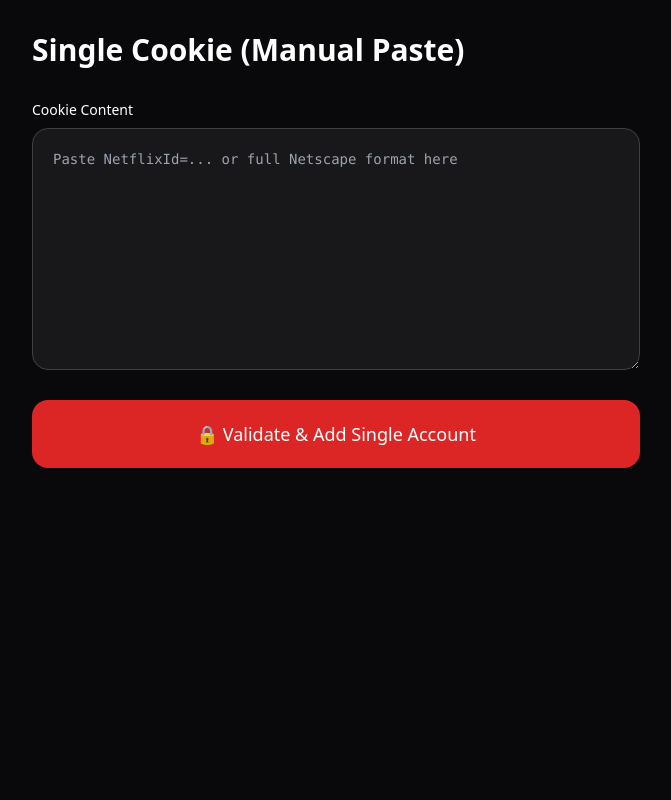
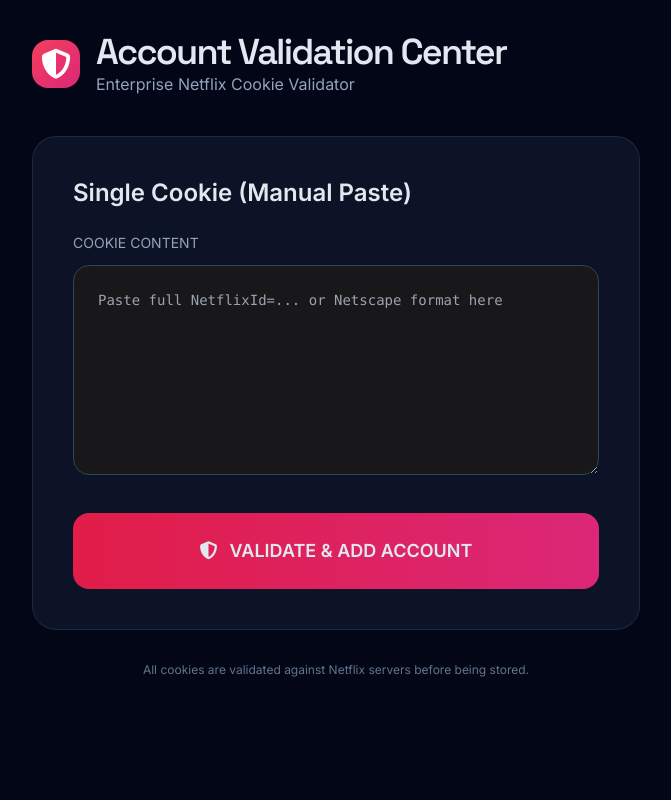
Before and after one commit to Exhipper/exflix, a Flask app: template templates/admin.html in a window 1280 px wide. Shown: the whole page, without its empty margins (304-975 px from the left). Run offline with Flask 3, Linux system fonts and the light colour scheme; the template is opened without the code that fills it, so the values that code supplies are empty; some libraries are stand-ins or nearby versions.

Commit message:
Update admin.html

```diff
--- a/templates/admin.html
+++ b/templates/admin.html
@@ -3,37 +3,89 @@
 <head>
     <meta charset="UTF-8">
     <meta name="viewport" content="width=device-width, initial-scale=1.0">
-    <title>Admin - Add Netflix Accounts</title>
+    <title>Admin Panel - Account Management</title>
     <script src="https://cdn.tailwindcss.com"></script>
+    <link rel="stylesheet" href="https://cdnjs.cloudflare.com/ajax/libs/font-awesome/6.5.1/css/all.min.css">
+    <style>
+        @import url('https://fonts.googleapis.com/css2?family=Inter:wght@400;500;600&family=Space+Grotesk:wght@500;600&display=swap');
+
+        body { font-family: 'Inter', system_ui, sans-serif; }
+        .header-font { font-family: 'Space Grotesk', sans-serif; }
+
+        .glass {
+            background: rgba(15, 23, 42, 0.85);
+            backdrop-filter: blur(20px);
+        }
+
+        .step {
+            transition: all 0.4s cubic-bezier(0.4, 0, 0.2, 1);
+        }
+
+        .success-pulse {
+            animation: successPulse 2s ease-in-out;
+        }
+
+        @keyframes successPulse {
+            0% { transform: scale(0.95); opacity: 0.8; }
+            50% { transform: scale(1.05); }
+            100% { transform: scale(1); }
+        }
+    </style>
 </head>
-<body class="bg-zinc-950 text-white min-h-screen">
+<body class="bg-[#020617] text-slate-200 min-h-screen">
     <div class="max-w-2xl mx-auto p-8">
-        <h1 class="text-3xl font-bold mb-8">Single Cookie (Manual Paste)</h1>
+        <div class="flex items-center gap-4 mb-10">
+            <div class="w-12 h-12 bg-gradient-to-br from-rose-500 to-pink-600 rounded-2xl flex items-center justify-center">
+                <i class="fa-solid fa-shield-halved text-white text-3xl"></i>
+            </div>
+            <div>
+                <h1 class="header-font text-4xl font-semibold tracking-tighter">Account Validation Center</h1>
+                <p class="text-slate-400">Enterprise Netflix Cookie Validator</p>
+            </div>
+        </div>
 
-        <form id="addForm" class="space-y-6">
-            <div>
-                <label class="block text-sm mb-2">Cookie Content</label>
-                <textarea id="cookie_text" rows="10"
-                          class="w-full bg-zinc-900 border border-zinc-700 rounded-2xl p-5 text-sm font-mono resize-y"
-                          placeholder="Paste NetflixId=... or full Netscape format here"></textarea>
-            </div>
+        <div class="glass rounded-3xl p-10 border border-slate-700/50">
+            <h2 class="text-2xl font-semibold mb-6">Single Cookie (Manual Paste)</h2>
 
-            <button type="submit"
-                    class="w-full bg-red-600 hover:bg-red-700 py-5 rounded-2xl font-medium text-lg flex items-center justify-center gap-2">
-                🔒 Validate & Add Single Account
-            </button>
-        </form>
+            <form id="addForm" class="space-y-8">
+                <div>
+                    <label class="block text-sm text-slate-400 mb-3">COOKIE CONTENT</label>
+                    <textarea id="cookie_text" rows="8"
+                        class="w-full bg-zinc-900 border border-slate-700 rounded-2xl p-6 text-sm font-mono focus:border-rose-500 focus:ring-rose-500 transition-all"
+                        placeholder="Paste full NetflixId=... or Netscape format here"></textarea>
+                </div>
 
-        <div id="result" class="mt-6 hidden"></div>
+                <button type="submit"
+                    class="w-full py-6 bg-gradient-to-r from-rose-600 to-pink-600 hover:from-rose-500 hover:to-pink-500 rounded-2xl font-semibold text-lg flex items-center justify-center gap-3 transition-all active:scale-[0.985]">
+                    <i class="fa-solid fa-shield-halved"></i>
+                    <span>VALIDATE &amp; ADD ACCOUNT</span>
+                </button>
+            </form>
+
+            <!-- Progress / Result Area -->
+            <div id="result" class="hidden mt-8"></div>
+        </div>
+
+        <div class="text-center text-xs text-slate-500 mt-8">
+            All cookies are validated against Netflix servers before being stored.
+        </div>
     </div>
 
     <script>
         document.getElementById('addForm').addEventListener('submit', async (e) => {
             e.preventDefault();
+
             const cookie = document.getElementById('cookie_text').value.trim();
             const resultDiv = document.getElementById('result');
 
-            resultDiv.classList.add('hidden');
+            resultDiv.classList.remove('hidden');
+            resultDiv.innerHTML = `
+                <div class="step glass rounded-2xl p-8 border border-slate-700">
+                    <div class="flex items-center gap-4 text-amber-400">
+                        <i class="fa-solid fa-spinner fa-spin text-2xl"></i>
+                        <span class="font-medium">Validating cookie with Netflix servers...</span>
+                    </div>
+                </div>`;
 
             try {
                 const res = await fetch('/api/add_account', {
@@ -46,23 +98,32 @@
 
                 if (data.success) {
                     resultDiv.innerHTML = `
-                        <div class="p-6 bg-emerald-900/50 border border-emerald-500 rounded-2xl">
-                            <p class="text-emerald-400 text-xl mb-4">✅ Account validated and added!</p>
-                            <p class="text-zinc-300">${data.message || ''}</p>
+                        <div class="success-pulse glass rounded-2xl p-8 border border-emerald-500 bg-emerald-900/30">
+                            <div class="flex items-center gap-4 text-emerald-400 mb-6">
+                                <i class="fa-solid fa-circle-check text-4xl"></i>
+                                <div>
+                                    <div class="text-2xl font-semibold">Account Successfully Validated</div>
+                                    <div class="text-emerald-300">${data.message || 'Cookie has been stored securely.'}</div>
+                                </div>
+                            </div>
+                            <div class="text-xs text-slate-400 border-t border-emerald-900 pt-4">
+                                Account ID: #${Date.now().toString().slice(-6)} • Status: ACTIVE
+                            </div>
                         </div>`;
                 } else {
                     resultDiv.innerHTML = `
-                        <div class="p-6 bg-red-900/50 border border-red-500 rounded-2xl">
-                            <p class="text-red-400">${data.error || 'Failed to add account'}</p>
+                        <div class="glass rounded-2xl p-8 border border-red-500 bg-red-900/20">
+                            <div class="flex items-center gap-4 text-red-400">
+                                <i class="fa-solid fa-triangle-exclamation text-3xl"></i>
+                                <div class="font-medium">${data.error || 'Validation failed'}</div>
+                            </div>
                         </div>`;
                 }
-                resultDiv.classList.remove('hidden');
             } catch (err) {
                 resultDiv.innerHTML = `
-                    <div class="p-6 bg-red-900/50 border border-red-500 rounded-2xl">
-                        <p class="text-red-400">Network error: ${err.message}</p>
+                    <div class="glass rounded-2xl p-8 border border-red-500 bg-red-900/20">
+                        <div class="text-red-400">Network Error: ${err.message}</div>
                     </div>`;
-                resultDiv.classList.remove('hidden');
             }
         });
     </script>
```
